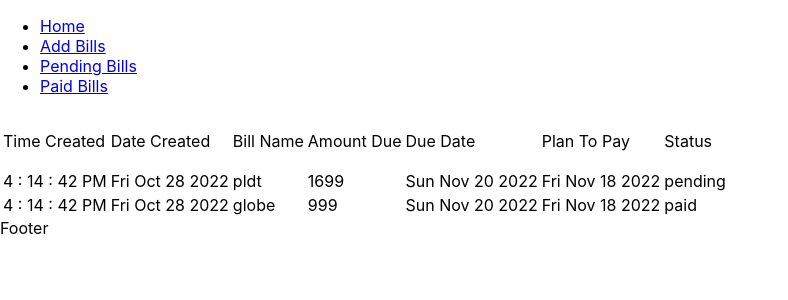
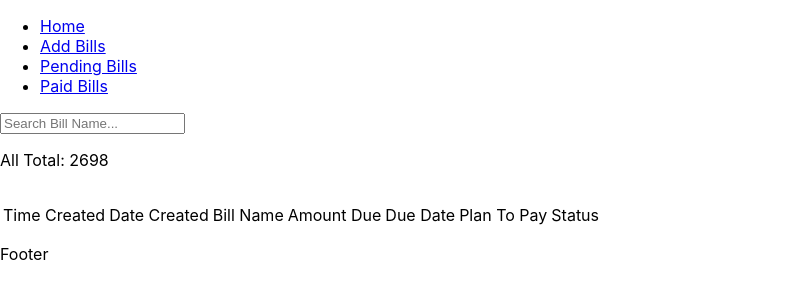
Before and after one commit to dyankristoper/todo-app, a React (Create React App) app in the folder p3-react-app/: page / in a window 1280 px wide. Shown: the top 300 px of the page, without its empty margins (0-788 px from the left). Built offline with nearby package versions, Linux system fonts and the light colour scheme.

Commit message:
feat: Adding search bar not finish

```diff
--- a/p3-react-app/src/components/BillRow.js
+++ b/p3-react-app/src/components/BillRow.js
@@ -5,30 +5,6 @@ const BillRow = ({timeCreated, dateCreated, name, amount, dueDate, planToPay, st
     const dispatch = useDispatch();
 
   return (
-    <table>
-        <thead>
-        <tr>
-            <td>
-                <p>Time Created</p>
-            </td>
-            <td>
-                <p>Date Created</p>
-            </td>
-            <td>
-                <p>Bill Name</p>
-            </td>
-            <td>
-                <p>Amount Due</p>
-            </td>
-            <td>
-                <p>Due Date</p>
-            </td>
-            <td>
-                <p>Plan To Pay</p>
-            </td>
-        </tr>
-        </thead>
-        <tbody>
         <tr>
             <td>
                 <span>{timeCreated}</span>
@@ -64,8 +40,6 @@ const BillRow = ({timeCreated, dateCreated, name, amount, dueDate, planToPay, st
                 Remove
             </button>
         </tr>
-        </tbody>
-    </table>
   )
 }
 
--- a/p3-react-app/src/pages/Homepage.js
+++ b/p3-react-app/src/pages/Homepage.js
@@ -1,11 +1,16 @@
+import { useSelector } from "react-redux";
+import { useState } from 'react';
 import AllBillRow from "../components/AllBillRow";
 
 const Homepage = ({allPendingBills, allPaidBills}) => {
 
-  let pendingTotal = 0;
-  const pendingBills = allPendingBills.map( bill => {
-    pendingTotal = parseFloat(pendingTotal) + parseFloat(bill.amount);
+  const bills = useSelector( state => state.allBills);
+  const [filterByName, setFilterByName] = useState('');
 
+  const pendingBills = allPendingBills
+  // Need to fix filter
+  .filter(bill => bill.name === filterByName)
+  .map( bill => {
     return <AllBillRow
               key = {bill.name}
               timeCreated = {bill.timeCreated}
@@ -17,10 +22,10 @@ const Homepage = ({allPendingBills, allPaidBills}) => {
               status = {bill.status} />
   })
 
-  let paidTotal =  0;
-  const paidBills = allPaidBills.map( bill => {
-    paidTotal = parseFloat(paidTotal) + parseFloat(bill.amount);
-
+  const paidBills = allPaidBills
+  // Need to fix filter
+  .filter(bill => bill.name === filterByName)
+  .map( bill => {
     return <AllBillRow
                     key = {bill.name}
                     timeCreated = {bill.timeCreated}
@@ -32,9 +37,24 @@ const Homepage = ({allPendingBills, allPaidBills}) => {
                     status = {bill.status} />
                   })
 
+    let allTotal = 0;
+    const allBillsTotal = bills.map( bill => {
+      allTotal = parseFloat(allTotal) + parseFloat(bill.amount)
+    })
 
   return (
     <>
+      <div>
+        <input
+          type='text'
+          placeholder='Search Bill Name...'
+          value={ filterByName }
+          onChange={ e => setFilterByName(e.target.value) }
+        />
+      </div>
+      <div>
+        <p>All Total: {allTotal}</p>
+      </div>
       <table>
         <tr>
             <td>
--- a/p3-react-app/src/pages/PaidBills.js
+++ b/p3-react-app/src/pages/PaidBills.js
@@ -21,8 +21,30 @@ const PaidBills = ({allPaidBills}) => {
     <>
       <div>
         <p>Paid Total: {paidTotal}</p>
+      </div>
+      <table>
+        <tr>
+            <td>
+                <p>Time Created</p>
+            </td>
+            <td>
+                <p>Date Created</p>
+            </td>
+            <td>
+                <p>Bill Name</p>
+            </td>
+            <td>
+                <p>Amount Due</p>
+            </td>
+            <td>
+                <p>Due Date</p>
+            </td>
+            <td>
+                <p>Plan To Pay</p>
+            </td>
+        </tr>
         {paidBills}
-      </div>
+    </table>
     </>
   )
 }
--- a/p3-react-app/src/pages/PendingBills.js
+++ b/p3-react-app/src/pages/PendingBills.js
@@ -21,8 +21,30 @@ const PendingBills = ({allPendingBills}) => {
     <>
       <div>
         <p>Pending Total: {pendingTotal}</p>
+      </div>
+      <table>
+        <tr>
+            <td>
+                <p>Time Created</p>
+            </td>
+            <td>
+                <p>Date Created</p>
+            </td>
+            <td>
+                <p>Bill Name</p>
+            </td>
+            <td>
+                <p>Amount Due</p>
+            </td>
+            <td>
+                <p>Due Date</p>
+            </td>
+            <td>
+                <p>Plan To Pay</p>
+            </td>
+        </tr>
         {pendingBills}
-      </div>
+    </table>
     </>
   )
 }
--- a/p3-react-app/src/redux/reducer.js
+++ b/p3-react-app/src/redux/reducer.js
@@ -5,8 +5,8 @@ const initialState = {
         dateCreated: 'Fri Oct 28 2022',
         name: 'pldt',
         amount: 1699,
-        dueDate: 'Sun Nov 20 2022',
-        planToPay: 'Fri Nov 18 2022',
+        dueDate: '2022-11-20',
+        planToPay: '2022-11-18',
         status: 'pending',
         },
         {
@@ -14,8 +14,8 @@ const initialState = {
         dateCreated: 'Fri Oct 28 2022',
         name: 'globe',
         amount: 999,
-        dueDate: 'Sun Nov 20 2022',
-        planToPay: 'Fri Nov 18 2022',
+        dueDate: '2022-11-20',
+        planToPay: '2022-11-18',
         status: 'paid'
         }
     ]
```
